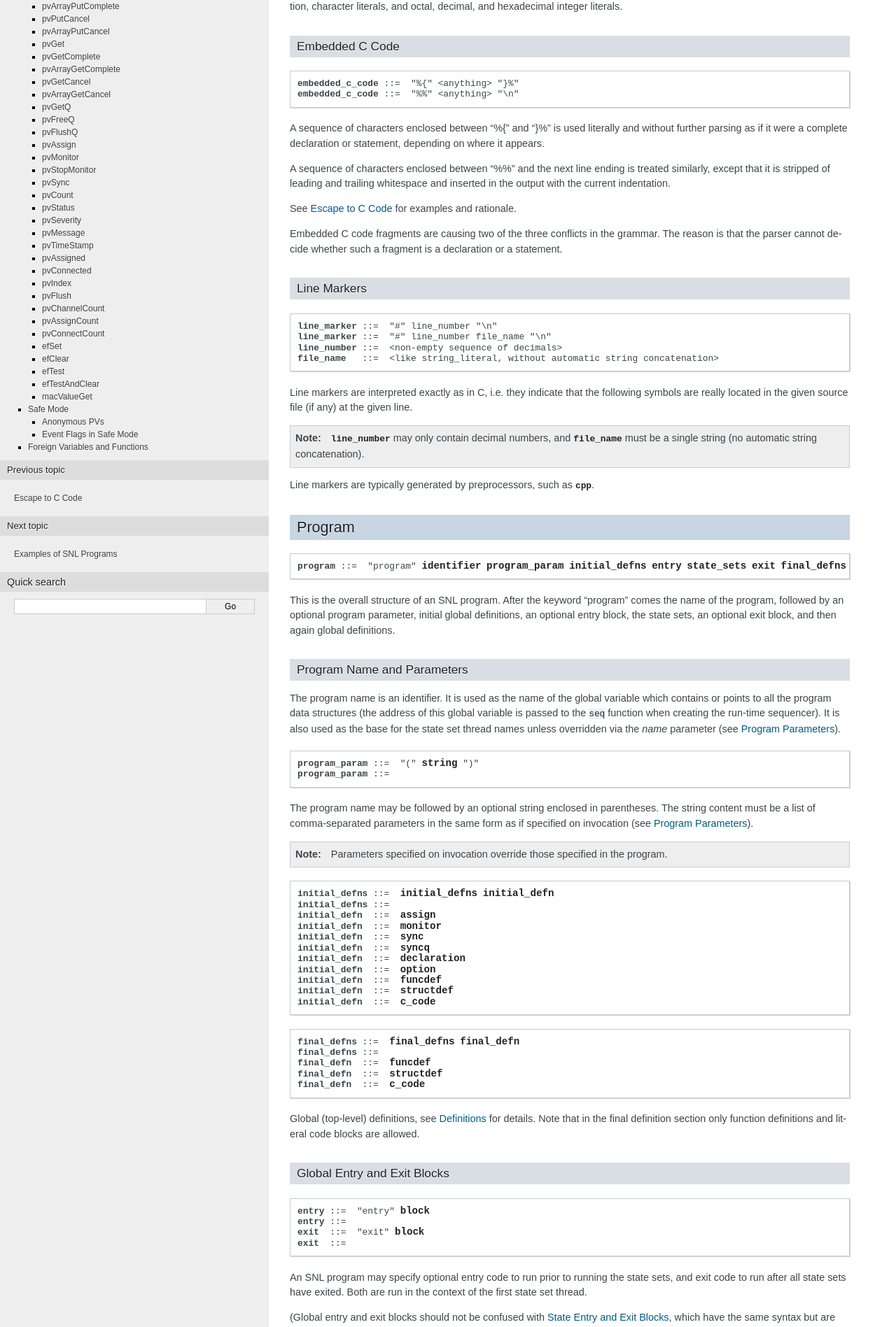
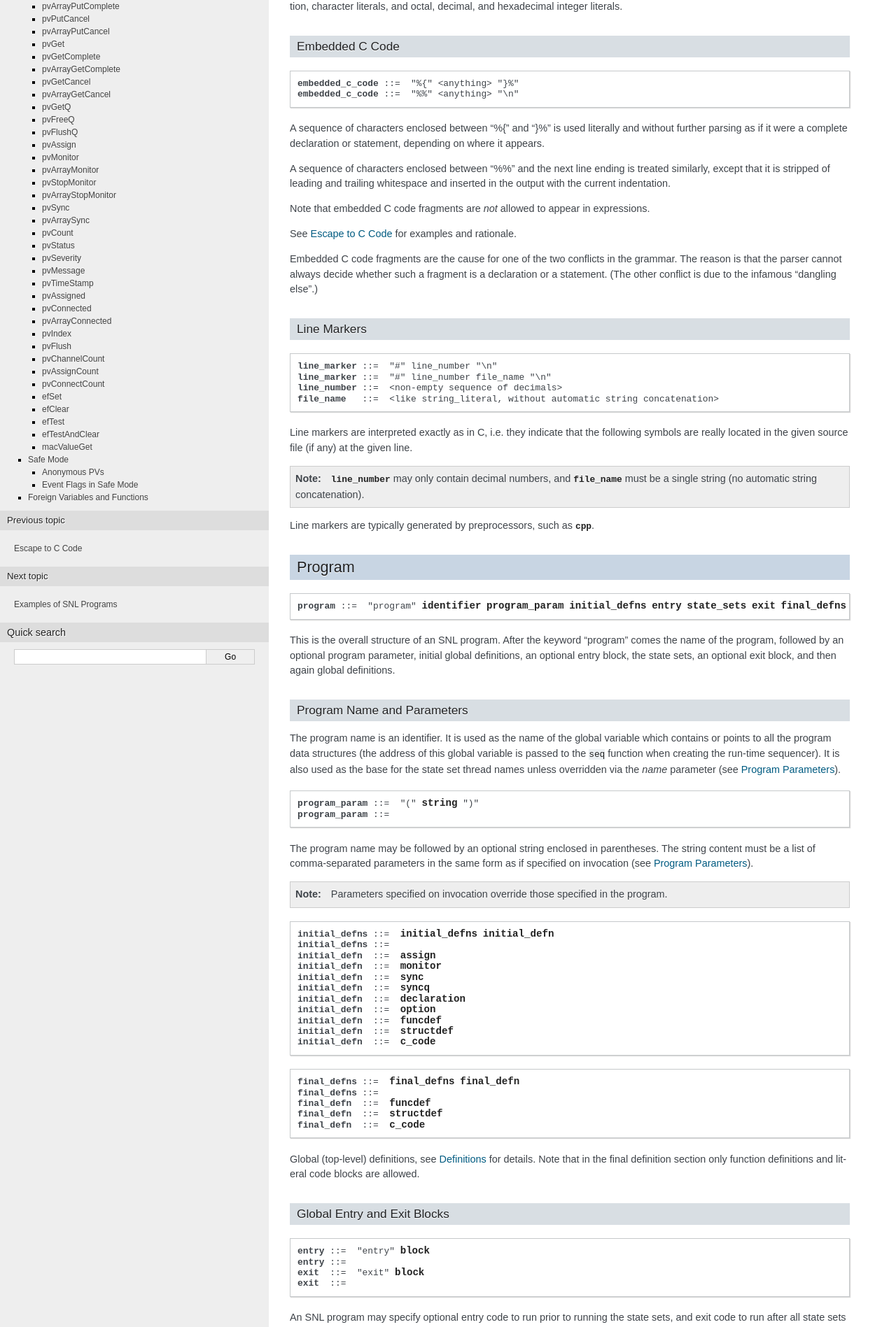
Before and after one commit to jeonghanlee/sequencer-2-2, a Sphinx documentation site: the page built from documentation/Reference.txt, in a window 1280 px wide. Shown: the part 1042-2939 px from the top of the page at 70% size. Built offline with Sphinx 7.4.7, drawn with Linux system fonts in a browser that asks for light colours; pages that are not in the unit, such as notebooks, are missing from menus; some of the changed lines change nothing that is shown.

Commit message:
docs: documented changes for 2.2.0.3 in the reference

```diff
--- a/documentation/Reference.txt
+++ b/documentation/Reference.txt
@@ -78,11 +78,15 @@
 trailing whitespace and inserted in the output with the current
 indentation.
 
+Note that embedded C code fragments are *not* allowed to appear in
+expressions.
+
 See `Escape to C Code` for examples and rationale.
 
-Embedded C code fragments are causing two of the three conflicts in the
-grammar. The reason is that the parser cannot decide whether such a
-fragment is a declaration or a statement.
+Embedded C code fragments are the cause for one of the two conflicts in the
+grammar. The reason is that the parser cannot always decide whether such a
+fragment is a declaration or a statement. (The other conflict is due to the
+infamous "dangling else".)
 
 Line Markers
 ^^^^^^^^^^^^
@@ -398,12 +402,12 @@
 Basic Types
 ~~~~~~~~~~~
 
+These are the allowed base types, of which you can declare variables,
+or pointers or arrays etc.
+
 .. productionlist::
    basetype: `prim_type`
    basetype: "evflag"
-
-These are the allowed base types, of which you can declare variables,
-or pointers or arrays etc.
 
 .. versionadded:: 2.2
 
@@ -658,7 +662,7 @@
 the first syntactic variant above) or an element of a
 two-dimensional variable assigned to an array process variable
 (using the second syntactic variant) will use either the length of
-the array or the native count for the underlying
+the array or the native count for the underlying process
 variable, whichever is smaller, when communicating with the
 underlying process variable. The native count is determined when a
 connection is established. For anonymous PVs, the length of the array is
@@ -948,9 +952,6 @@
 Exit blocks are executed when the state is left, after the `transition`
 block that determines the next state.
 
-.. note:: State options can be used to control whether entry/exit blocks
-   get executed even if the new state is the same as the current one.
-
 Transitions
 ~~~~~~~~~~~
 
@@ -958,7 +959,6 @@
    transitions: `transitions` `transition`
    transitions: `transition`
    transition: "when" "(" `condition` ")" `block` "state" `identifier`
-   transition: "when" "(" `condition` ")" `block` "exit"
    condition: `opt_expr`
 
 A state transition starts with the keyword "when", followed by a condition
@@ -967,7 +967,7 @@
 set).
 
 The condition must be a valid boolean expression (see `Expressions`_). If
-there is no condition given, it defaults to `TRUE <seqBool>` (1).
+there is no condition given, it defaults to `TRUE <seqBool>`.
 
 Conditions are evaluated
 
@@ -976,24 +976,48 @@
 #. when an event happens (see below).
 
 Evaluation proceeds in the order in which the `transitions` appear in the
-program. If one of the `condition`\s evaluates to `TRUE <seqBool>`, the corresponding
-action block is executed, any exit block of the state is executed, and the
-state changes to the specified new state. Otherwise, the state set waits
-until an event happens.
+program. If one of the `condition`\s evaluates to `true`, the
+corresponding action block is executed, any exit block of the state is
+executed, and the state changes to the specified new state. Otherwise, the
+state set waits until an event happens.
 
 There are five types of event:
 
 -  a process variable monitor is posted
 -  an asynchronous `pvGet` or `pvPut` completes
--  a time `delay` elapses
+-  a `delay` timer expires
 -  an event flag is set or cleared
 -  a process variable connects or disconnects
 
+While the sequencer's runtime system and the compiler work together to
+minimize evaluation of conditions, there is no guarantee whatsoever about
+the number of times conditions might be evaluated before one of them returns
+`true`.
+
+Conditions are usually written so that they have no side-effects. This
+ensures that it does not matter how often they are evaluated or in which
+order.
+
+.. note::
+
+   If a condition has a side-effect, care should be taken to ensure that the
+   effect is limited to the case when the whole(!) condition fires (returns
+   `true`), so that it will occur at most once. Otherwise you will have no
+   control over when and how often the effect happens.
+
+   Built-in functions that have side-effects and are suitable for use in
+   conditions, notably `efTestAndClear` and `pvGetQ`, meet this criterion,
+   but only of used by themselves alone. If used as part of a larger
+   expression, the whole condition might no longer meet the citerion.
+
 .. versionadded:: 2.1
+
+.. productionlist::
+   transition: "when" "(" `condition` ")" `block` "exit"
 
 Instead of declaring which should be the next state, one can use the single
 keyword "exit". This has the same effect as a call to the `seqStop`
-command, that is, at this point all state sets should terminate (after
+shell command, that is, at this point all state sets should terminate (after
 completing any action block in progress) and execution proceed with the
 global exit block (if any). Afterwards all channels are disconnected, all
 allocated memory is freed, and the program terminates.
@@ -1349,12 +1373,13 @@
 .. c:type:: channel
 
 A parameter with this type means the function expects an SNL variable or
-array element that has been assigned to a (possibly anonymous) process
+array element that is assigned to a single (possibly anonymous) process
 variable.
 
-A parameter with type ``channel[]`` means the function expects an array, of
-which the elements have been assigned to different (possibly anonymous)
-process variables.
+A parameter with type ``channel[]`` means the function expects a channel
+array, that is, an array where the elements are assigned to separate
+(possibly anonymous) process variables. By convention, functions accepting a
+`channel` array have a name that starts with "pvArray".
 
 Several of these functions are intended to be called only from
 `transition` clauses or only from action code. If the compiler allows
@@ -1447,6 +1472,8 @@
 Calling this function with a multi-PV array is no longer allowed and results
 in a compile-time error.
 
+.. todo:: pvArrayPut
+
 
 pvPutComplete
 ^^^^^^^^^^^^^
@@ -1456,14 +1483,17 @@
 
 Returns whether the last asynchronous `pvPut` to this process variable has
 completed.
+
+Always returns `true` for anonymous PVs.
 
 .. versionchanged:: 2.2
 
 Calling this function with a multi-PV array is no longer allowed and results
 in a compile-time error. In previous versions this was the one built-in pv
 function that correctly worked on channel arrays. The corresponding C
-function still has the extra arguments for compatibility, but in SNL you
-should now use `pvArrayPutComplete`.
+function still has the extra arguments for compatibility, but in SNL code
+you must now use `pvArrayPutComplete` for channel arrays.
+
 
 pvArrayPutComplete
 ^^^^^^^^^^^^^^^^^^
@@ -1471,18 +1501,18 @@
 .. versionadded:: 2.2
 
 .. c:function::
-   seqBool pvArrayPutComplete(channel ch[], unsigned num, seqBool any = FALSE, seqBool *pComplete = NULL)
-
-Like `pvPutComplete`, but returns whether all of the ``num`` first
+   seqBool pvArrayPutComplete(channel ch[], unsigned int length, seqBool any = FALSE, seqBool *complete = NULL)
+
+Like `pvPutComplete`, but returns whether all of the ``length`` first
 elements of the array have completed their last asynchronous `pvPut`. The
-``num`` argument should not be larger than the number of elements in
+``length`` argument should not be larger than the number of elements in
 the array.
 
-If the optional ``any`` argument is `TRUE <seqBool>`, then instead it
-returns whether *any* of these channels have completed.
-
-If the optional ``pComplete`` argument is not ``NULL``, it must point to an
-array of `seqBool`\s with at least  ``num`` elements; the will then
+If the optional ``any`` argument is `true`, then instead it returns whether
+*any* of these channels have completed.
+
+If the optional ``complete`` argument is not ``NULL``, it must point to an
+array of `seqBool`\s with at least  ``length`` elements; the will then
 write the individual results for the array elements into this array.
 
 
@@ -1503,10 +1533,10 @@
 .. versionadded:: 2.2
 
 .. c:function::
-   void pvArrayPutCancel(channel ch[], unsigned num)
+   void pvArrayPutCancel(channel ch[], unsigned int length)
 
 Like `pvPutCancel` but all pending asynchronous `pvPut`\s to the first
-``num`` elements of the array are cancelled.
+``length`` elements of the array are cancelled.
 
 
 pvGet
@@ -1532,7 +1562,7 @@
 
 In `safe mode`, if `ASYNC <compType>` is specified and the variable is not
 monitored, then the state set local copy of the variable will not be updated
-until a call to pvGetComplete is made and returns `TRUE <seqBool>` or, if the
+until a call to pvGetComplete is made and returns `true` or, if the
 variable is monitored, until the state set waits for events in a `transition`
 clause. Note that anonymous PVs behave exactly in the same way.
 
@@ -1550,6 +1580,8 @@
 Calling this function with a multi-PV array is no longer allowed and results
 in a compile-time error.
 
+.. todo:: pvArrayGet
+
 
 pvGetComplete
 ^^^^^^^^^^^^^
@@ -1561,7 +1593,9 @@
 
 In `safe mode`, the the state set local copy of the variable will be
 updated with the value from the PV layer as a side effect of this call
-(if `TRUE <seqBool>` is returned).
+(if `true` is returned).
+
+Always returns `true` for anonymous PVs.
 
 .. versionchanged:: 2.2
 
@@ -1576,7 +1610,7 @@
 .. versionadded:: 2.2
 
 .. c:function::
-   seqBool pvArrayGetComplete(channel ch[], unsigned num, seqBool any = FALSE, seqBool *pComplete = NULL)
+   seqBool pvArrayGetComplete(channel ch[], unsigned int length, seqBool any = FALSE, seqBool *complete = NULL)
 
 Like `pvGetComplete` but works on all channels of a multi-PV array. The
 optional arguments have the same meaning as for `pvArrayPutComplete`.
@@ -1585,6 +1619,8 @@
 pvGetCancel
 ^^^^^^^^^^^
 
+.. versionadded:: 2.2
+
 .. c:function::
    void pvGetCancel(channel ch)
 
@@ -1594,10 +1630,12 @@
 pvArrayGetCancel
 ^^^^^^^^^^^^^^^^
 
-.. c:function::
-   void pvArrayGetCancel(channel ch[], unsigned num)
-
-Cancel pending (asynchronous) `pvGet` operations for the first ``num``
+.. versionadded:: 2.2
+
+.. c:function::
+   void pvArrayGetCancel(channel ch[], unsigned int length)
+
+Cancel pending (asynchronous) `pvGet` operations for the first ``length``
 elements of the array.
 
 
@@ -1625,7 +1663,7 @@
         } state ...
 
 would remove the head from the queue every time the `condition` gets
-evaluated, regardless of whether ``other_condition`` is `TRUE <seqBool>`. This is
+evaluated, regardless of whether ``other_condition`` is `true`. This is
 most probably not the desired effect, as you would lose an unknown number of
 messages. (Of course it *could* be exactly what you want, for instance if
 ``other_condition`` were something like ``!suppress_output``.) Whereas ::
@@ -1684,7 +1722,7 @@
 .. c:function::
    pvStat pvAssign(channel ch, char *pv_name)
 
-Assigns or re-assigns ``ch`` to a process variable wih name ``pv_name``. If
+Assigns or re-assigns ``ch`` to a process variable with name ``pv_name``. If
 ``pv_name`` is an empty string or ``NULL``, then ``ch`` is de-assigned (not
 associated with any process variable); in `safe mode` it causes assignment
 to an anonymous PV.
@@ -1699,16 +1737,16 @@
 you can use the `pvConnected` built-in function inside a `transition`
 clause.
 
+Like for all other operations, completion is immediate for anonymous PVs.
+
 .. todo::
 
    Add an optional argument, so users can make pvAssign wait for the
    connection to be established (or some timeout).
 
-A better name for this function would be ``pvReassign``.
-
 .. note::
 
-   ``pvAssign`` can only be called on variables (or array elements)
+   pvAssign can only be called on variables (or array elements)
    that have been statically marked as process variables using the
    `assign` syntax. An empty string may be used for the initial
    assignment, or (from version 2.1. onward) the simplified form
@@ -1732,6 +1770,10 @@
 
 .. versionadded:: 2.2
 
+.. todo::
+
+   Revise this
+
 Program parameter expansion is done in the same way as when using the
 `assign` clause.
 
@@ -1757,6 +1799,20 @@
 in a compile-time error.
 
 
+pvArrayMonitor
+^^^^^^^^^^^^^^
+
+.. versionadded:: 2.2
+
+.. c:function::
+   pvStat pvArrayMonitor(channel ch[], unsigned int length)
+
+Like `pvMonitor` but turns on monitors for the first ``length`` elements of
+a channel array.
+
+See `monitor` clause.
+
+
 pvStopMonitor
 ^^^^^^^^^^^^^
 
@@ -1771,14 +1827,26 @@
 in a compile-time error.
 
 
+pvArrayStopMonitor
+^^^^^^^^^^^^^^^^^^
+
+.. versionadded:: 2.2
+
+.. c:function::
+   pvStat pvArrayStopMonitor(channel ch[], unsigned int length)
+
+Like `pvStopMonitor` but turns off monitors for the first ``length``
+elements of a channel array.
+
+
 pvSync
 ^^^^^^
 
 .. c:function::
-   void pvSync(channel ch, event_flag)
+   void pvSync(channel ch, evflag ef)
 
 Synchronizes a variable with an event flag, or removes such a
-synchronization if ``event_flag`` is `NOEVFLAG`.
+synchronization if ``ef`` is `NOEVFLAG`.
 
 See `sync` clause.
 
@@ -1788,15 +1856,29 @@
 in a compile-time error.
 
 
+pvArraySync
+^^^^^^^^^^^
+
+.. versionadded:: 2.2
+
+.. c:function::
+   void pvArraySync(channel ch[], unsigned int length, evflag ef)
+
+Synchronizes the first ``length`` elements of a channel array with an event
+flag, or removes such a synchronization if ``ef`` is `NOEVFLAG`.
+
+See `sync` clause.
+
+
 pvCount
 ^^^^^^^
 
 .. c:function::
    unsigned pvCount(channel ch)
 
-Returns the element count associated with the process variable. This value
-is independent of the array size (if the variable is an array), it can be
-smaller or larger.
+Returns the element count associated with the (single) process variable.
+This value is independent of the array size given in the declaration, it can
+be smaller or larger.
 
 .. versionchanged:: 2.2
 
@@ -1810,9 +1892,8 @@
 .. c:function::
    pvStat pvStatus(channel ch)
 
-Returns the current alarm status (e.g. ``pvStatHIHI``, see the header file
-pvAlarm.h) of the underlying PV
-or indicates failure of a previous PV operation.
+Returns the current alarm status of the underlying PV or indicates failure
+of a previous PV operation.
 
 The status, severity, and message returned by `pvStatus`,
 `pvSeverity`, and `pvMessage` reflect either the underlying
@@ -1900,12 +1981,22 @@
 
 .. versionchanged:: 2.2
 
+Always returns `true` for anonymous PVs.
+
 Calling this function with a multi-PV array is no longer allowed and results
 in a compile-time error.
 
-.. todo::
-
-   Add a variant for multi-PV arrays.
+
+pvArrayConnected
+^^^^^^^^^^^^^^^^
+
+.. versionadded:: 2.2
+
+.. c:function::
+   seqBool pvArrayConnected(channel ch[], unsigned int length)
+
+Returns whether elements of a channel array are currently connected.
+
 
 pvIndex
 ^^^^^^^
@@ -1959,7 +2050,7 @@
 program that are assigned to underlying process variables.
 
 For instance, if all SNL variables are assigned then the following
-expression is `TRUE <seqBool>`::
+expression is `true`::
 
    pvAssignCount() == pvChannelCount()
 
@@ -1977,7 +2068,7 @@
 variables that are connected.
 
 For instance, if all assigned variables are connected then the following
-expression is `TRUE <seqBool>`::
+expression is `true`::
 
    pvConnectCount() == pvAssignCount()
 
@@ -1986,7 +2077,7 @@
 ^^^^^
 
 .. c:function::
-   void efSet(event_flag)
+   void efSet(evflag ef)
 
 Sets the event flag and causes evaluation of the `transition`
 clauses for all state sets that are pending on this event flag.
@@ -1996,7 +2087,7 @@
 ^^^^^^^
 
 .. c:function::
-   seqBool efClear(event_flag)
+   seqBool efClear(evflag ef)
 
 Clears the event flag and causes evaluation of the `transition`
 clauses for all state sets that are pending on this event flag.
@@ -2006,7 +2097,7 @@
 ^^^^^^
 
 .. c:function::
-   seqBool efTest(event_flag)
+   seqBool efTest(evflag ef)
 
 Returns whether the event flag was set.
 
@@ -2022,7 +2113,7 @@
 ^^^^^^^^^^^^^^
 
 .. c:function::
-   seqBool efTestAndClear(event_flag)
+   seqBool efTestAndClear(evflag ef)
 
 Clears the event flag and returns whether the event
 flag was set. It is intended for use within a `transition` clause.
@@ -2094,10 +2185,10 @@
 until it blocks on a semaphore.
 
 However, RTEMS does time-share threads at the same priority, while Linux and
-Windows honor thread priorities only if real-time mode (which needs
-administrator privileges). Most importantly, priorities should only be used
-to improve latency for certain operations (at the cost of others) and never
-should be relied upon for program correctness.
+Windows may or may not honor thread priorities, depending on the system
+configuration. Most importantly, priorities should only be used to improve
+latency for certain operations (at the cost of others) and never should be
+relied upon for program correctness.
 
 Safe mode solves all these problems by changing the way variables,
 particularly global variables, are interpreted. In safe mode, all variables
@@ -2160,7 +2251,7 @@
 
 has no immediate effect on the variable ``var``. Instead, ``var``
 will be updated only if the code calls `pvGetComplete`
-(and it returns `TRUE <seqBool>`), or when state change `condition`\s are
+(and it returns `true`), or when state change `condition`\s are
 evaluated the next time.
 
 .. note:: This behaviour is exactly the same as with external PVs.
```
